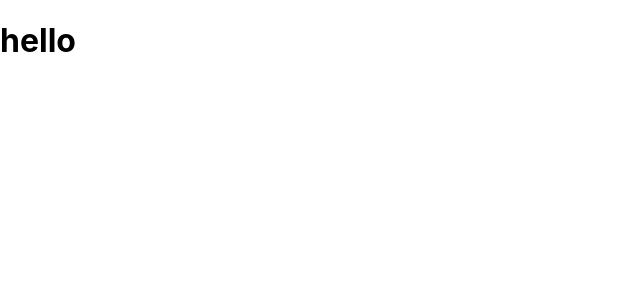
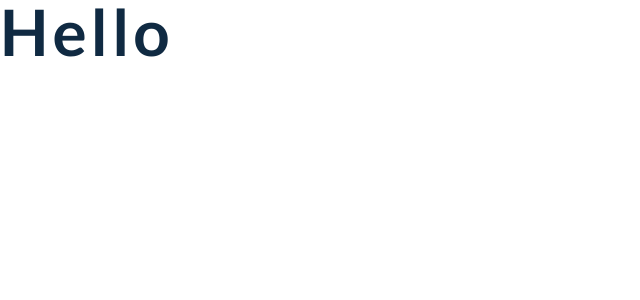
Before and after one commit to racharlasrikanth/react-todo-list, a React (Create React App) app: page / in a window 1280 px wide. Shown: the top 300 px of the page, without its empty margins (0-640 px from the left). Built offline with nearby package versions, Linux system fonts and the light colour scheme.

Commit message:
global styles added

```diff
--- a/src/index.css
+++ b/src/index.css
@@ -1,13 +1,181 @@
+/*
+===============
+Fonts
+===============
+*/
+@import url("https://fonts.googleapis.com/css?family=Lato:400,700&display=swap");
+
+/*
+===============
+Variables
+===============
+*/
+
+:root {
+  /* dark shades of primary color*/
+  --clr-primary-1: hsl(184, 91%, 17%);
+  --clr-primary-2: hsl(185, 84%, 25%);
+  --clr-primary-3: hsl(185, 81%, 29%);
+  --clr-primary-4: hsl(184, 77%, 34%);
+  /* primary/main color */
+  --clr-primary-5: hsl(185, 62%, 45%);
+  /* lighter shades of primary color */
+  --clr-primary-6: hsl(185, 57%, 50%);
+  --clr-primary-7: hsl(184, 65%, 59%);
+  --clr-primary-8: hsl(184, 80%, 74%);
+  --clr-primary-9: hsl(185, 94%, 87%);
+  --clr-primary-10: hsl(186, 100%, 94%);
+  /* darkest grey - used for headings */
+  --clr-grey-1: hsl(209, 61%, 16%);
+  --clr-grey-2: hsl(211, 39%, 23%);
+  --clr-grey-3: hsl(209, 34%, 30%);
+  --clr-grey-4: hsl(209, 28%, 39%);
+  /* grey used for paragraphs */
+  --clr-grey-5: hsl(210, 22%, 49%);
+  --clr-grey-6: hsl(209, 23%, 60%);
+  --clr-grey-7: hsl(211, 27%, 70%);
+  --clr-grey-8: hsl(210, 31%, 80%);
+  --clr-grey-9: hsl(212, 33%, 89%);
+  --clr-grey-10: hsl(210, 36%, 96%);
+  --clr-white: #fff;
+  --ff-primary: "Lato", sans-serif;
+  --transition: all 0.3s linear;
+  --spacing: 0.25rem;
+  --radius: 0.5rem;
+  --light-shadow: 0 5px 15px rgba(0, 0, 0, 0.1);
+  --dark-shadow: 0 5px 15px rgba(0, 0, 0, 0.2);
+}
+/*
+===============
+Global Styles
+===============
+*/
+
+* {
+  margin: 0;
+  padding: 0;
+  box-sizing: border-box;
+}
+html {
+  scroll-behavior: smooth;
+}
 body {
-  margin: 0;
-  font-family: -apple-system, BlinkMacSystemFont, 'Segoe UI', 'Roboto', 'Oxygen',
-    'Ubuntu', 'Cantarell', 'Fira Sans', 'Droid Sans', 'Helvetica Neue',
-    sans-serif;
-  -webkit-font-smoothing: antialiased;
-  -moz-osx-font-smoothing: grayscale;
+  font-family: var(--ff-primary);
+  background: var(--clr-white);
+  color: var(--clr-grey-1);
+  line-height: 1.5;
+  font-size: 0.875rem;
+}
+ul {
+  list-style-type: none;
+}
+a {
+  text-decoration: none;
+}
+/* img {
+  width: 100%;
+  display: block;
+} */
+img:not(.nav-logo) {
+  width: 100%;
+  display: block;
 }
 
-code {
-  font-family: source-code-pro, Menlo, Monaco, Consolas, 'Courier New',
-    monospace;
+h1,
+h2,
+h3,
+h4 {
+  letter-spacing: var(--spacing);
+  text-transform: capitalize;
+  line-height: 1.25;
+  margin-bottom: 0.75rem;
 }
+h1 {
+  font-size: 3rem;
+}
+h2 {
+  font-size: 2rem;
+}
+h3 {
+  font-size: 1.25rem;
+}
+h4 {
+  font-size: 0.875rem;
+}
+p {
+  margin-bottom: 1.25rem;
+  color: var(--clr-grey-5);
+}
+@media screen and (min-width: 800px) {
+  h1 {
+    font-size: 4rem;
+  }
+  h2 {
+    font-size: 2.5rem;
+  }
+  h3 {
+    font-size: 1.75rem;
+  }
+  h4 {
+    font-size: 1rem;
+  }
+  body {
+    font-size: 1rem;
+  }
+  h1,
+  h2,
+  h3,
+  h4 {
+    line-height: 1;
+  }
+}
+/*  global classes */
+
+.btn {
+  text-transform: uppercase;
+  background: var(--clr-primary-5);
+  color: var(--clr-white);
+  padding: 0.375rem 0.75rem;
+  letter-spacing: var(--spacing);
+  display: inline-block;
+  /* font-weight: 700; */
+  transition: var(--transition);
+  font-size: 0.875rem;
+  border: 2px solid transparent;
+  cursor: pointer;
+  box-shadow: 0 1px 3px rgba(0, 0, 0, 0.2);
+}
+.btn:hover {
+  color: var(--clr-primary-1);
+  background: var(--clr-primary-8);
+}
+.section {
+  padding: 5rem 0rem;
+}
+.section-title {
+  text-align: center;
+  margin-bottom: 4rem;
+}
+.section-title h2 {
+  text-transform: uppercase;
+}
+.section-title span {
+  color: var(--clr-primary-5);
+}
+.section-center {
+  width: 90vw;
+  margin: 0 auto;
+  max-width: 1170px;
+}
+@media screen and (min-width: 992px) {
+  .section-center {
+    width: 95vw;
+  }
+}
+
+
+/*
+===============
+Todolist styles
+===============
+*/
```
